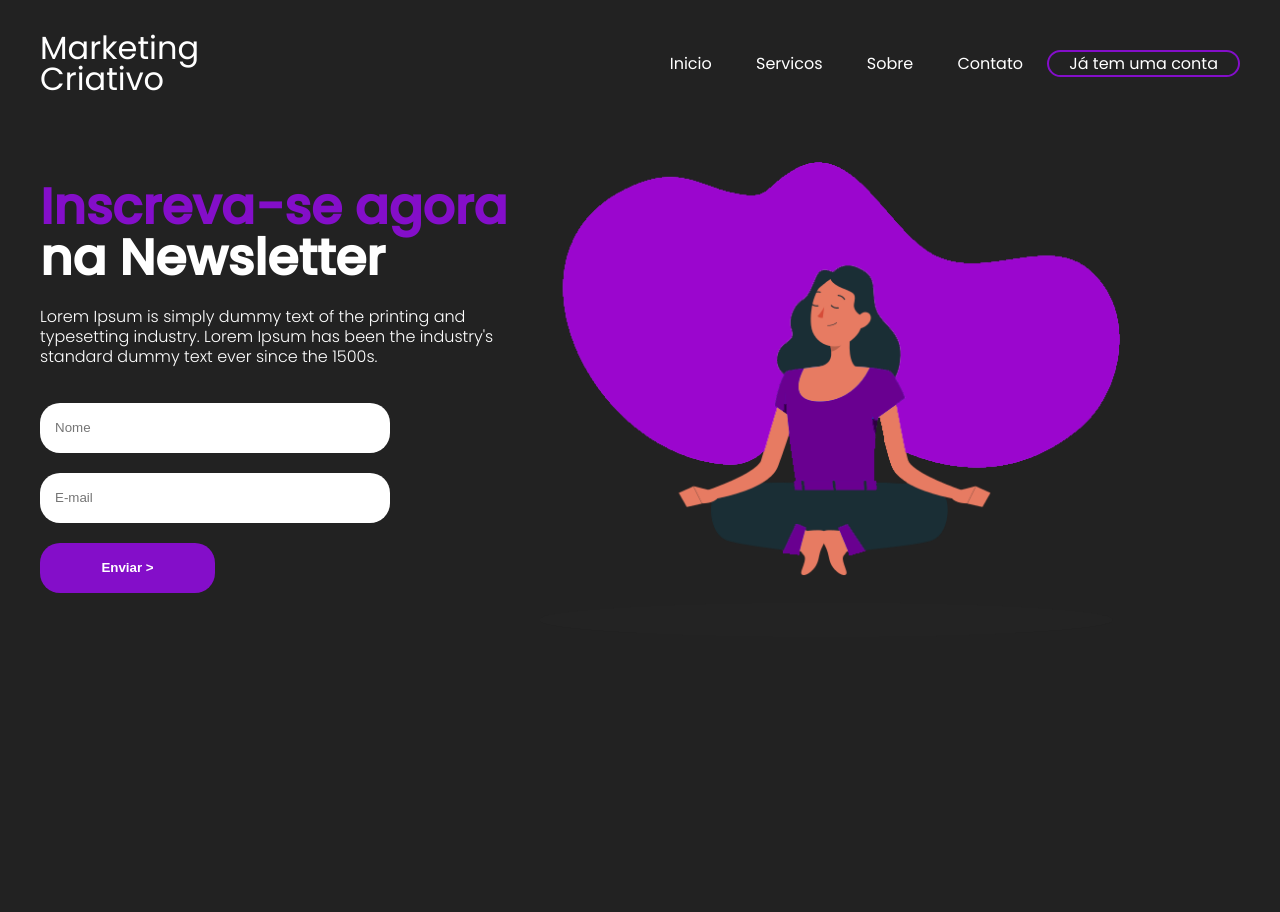
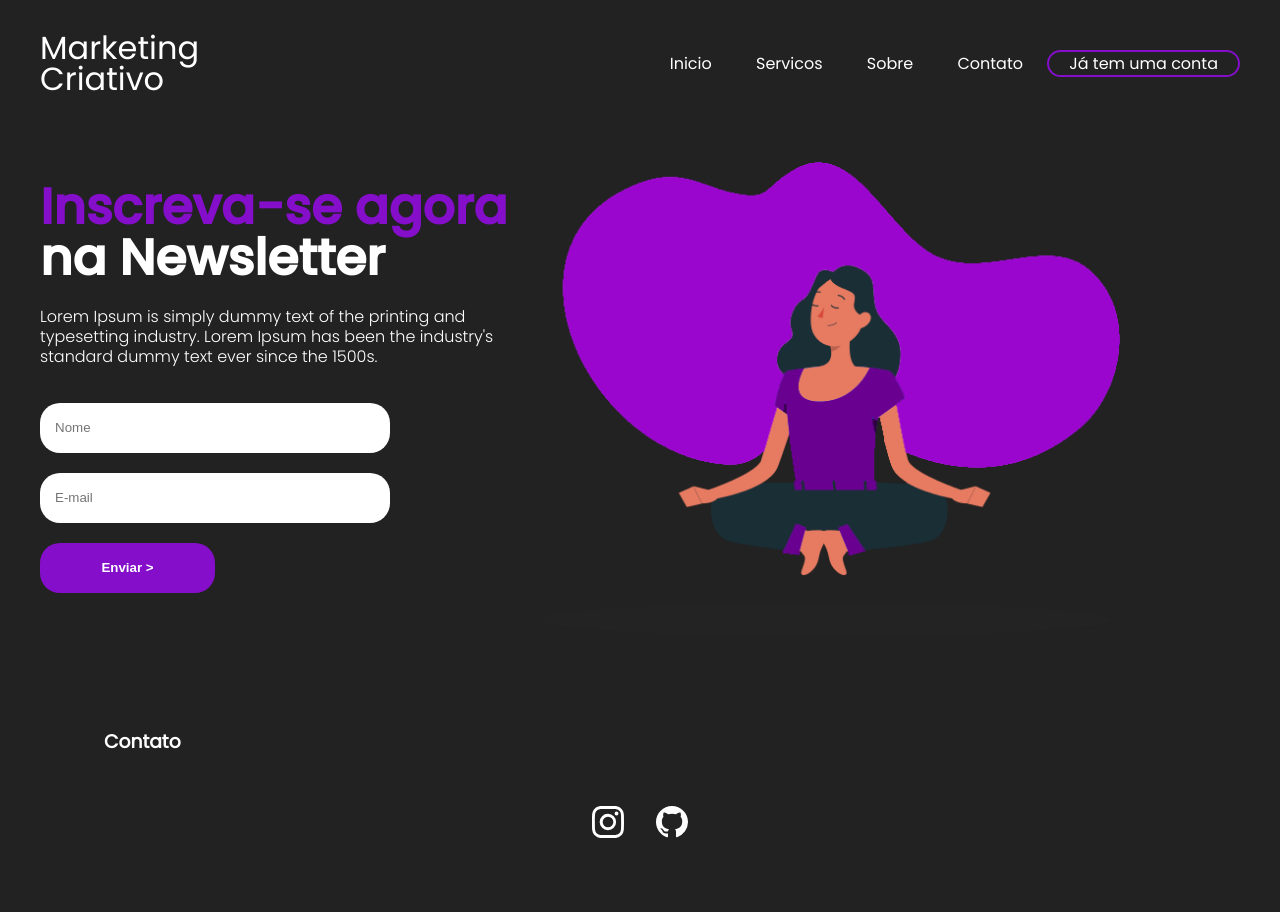
Before and after one commit to felipeloppes/FRONT-END, a plain HTML site: page Page/index.html in a window 1280 px wide. Before the commit the page ends 800 px from the top, so only its background shows below. Drawn offline with Linux system fonts and the light colour scheme.

Commit message:
adicionando rodapé

```diff
--- a/Page/index.html
+++ b/Page/index.html
@@ -7,6 +7,8 @@
     <link rel="stylesheet" href="/Page/styles/style.css">
     <link rel="stylesheet" href="/Page/styles/fonts.css">
     <link rel="stylesheet" href="/Page/styles/media.css">
+    <!-- Utilizo o "defer" para garantir que o Javascript vai ser carregado por ultimo -->
+    <script src="/Page/components/js/scripts.js" defer></script>
     <title>Landing Page</title>
 </head>
 <body>
@@ -53,5 +55,27 @@
                 </article>
         </main>
 
+            <!--Vou utilizar o elemento <footer> para representar o rodapé da página
+                Vou usar um id para idenficá-lo -->
+        <footer id="contact">
+            <h3 class="title">Contato</h2>
+            <!--Vou usar a div para agrupar todos os elementos -->
+            <div>
+            <!--Vou usar Bootstrap icon e procurar por instagram -> copio codigo com svg -> posso alterar tamanho e cor, isso tudo dentro de um "a" -->
+            <a href="https://www.instagram.com/unitrampo.br" title="Instagram" target="_blank">
+                <svg xmlns="http://www.w3.org/2000/svg" width="32" height="32" fill="#fff" class="bi bi-instagram" viewBox="0 0 16 16">
+                    <path d="M8 0C5.829 0 5.556.01 4.703.048 3.85.088 3.269.222 2.76.42a3.9 3.9 0 0 0-1.417.923A3.9 3.9 0 0 0 .42 2.76C.222 3.268.087 3.85.048 4.7.01 5.555 0 5.827 0 8.001c0 2.172.01 2.444.048 3.297.04.852.174 1.433.372 1.942.205.526.478.972.923 1.417.444.445.89.719 1.416.923.51.198 1.09.333 1.942.372C5.555 15.99 5.827 16 8 16s2.444-.01 3.298-.048c.851-.04 1.434-.174 1.943-.372a3.9 3.9 0 0 0 1.416-.923c.445-.445.718-.891.923-1.417.197-.509.332-1.09.372-1.942C15.99 10.445 16 10.173 16 8s-.01-2.445-.048-3.299c-.04-.851-.175-1.433-.372-1.941a3.9 3.9 0 0 0-.923-1.417A3.9 3.9 0 0 0 13.24.42c-.51-.198-1.092-.333-1.943-.372C10.443.01 10.172 0 7.998 0zm-.717 1.442h.718c2.136 0 2.389.007 3.232.046.78.035 1.204.166 1.486.275.373.145.64.319.92.599s.453.546.598.92c.11.281.24.705.275 1.485.039.843.047 1.096.047 3.231s-.008 2.389-.047 3.232c-.035.78-.166 1.203-.275 1.485a2.5 2.5 0 0 1-.599.919c-.28.28-.546.453-.92.598-.28.11-.704.24-1.485.276-.843.038-1.096.047-3.232.047s-2.39-.009-3.233-.047c-.78-.036-1.203-.166-1.485-.276a2.5 2.5 0 0 1-.92-.598 2.5 2.5 0 0 1-.6-.92c-.109-.281-.24-.705-.275-1.485-.038-.843-.046-1.096-.046-3.233s.008-2.388.046-3.231c.036-.78.166-1.204.276-1.486.145-.373.319-.64.599-.92s.546-.453.92-.598c.282-.11.705-.24 1.485-.276.738-.034 1.024-.044 2.515-.045zm4.988 1.328a.96.96 0 1 0 0 1.92.96.96 0 0 0 0-1.92m-4.27 1.122a4.109 4.109 0 1 0 0 8.217 4.109 4.109 0 0 0 0-8.217m0 1.441a2.667 2.667 0 1 1 0 5.334 2.667 2.667 0 0 1 0-5.334"/>
+                  </svg>
+            </a>
+
+            <a href="https://github.com/felipeloppes/FRONT-END" title="GitHub" target="_blank">
+                <svg xmlns="http://www.w3.org/2000/svg" width="32" height="32" fill="#fff" class="bi bi-github" viewBox="0 0 16 16">
+                    <path d="M8 0C3.58 0 0 3.58 0 8c0 3.54 2.29 6.53 5.47 7.59.4.07.55-.17.55-.38 0-.19-.01-.82-.01-1.49-2.01.37-2.53-.49-2.69-.94-.09-.23-.48-.94-.82-1.13-.28-.15-.68-.52-.01-.53.63-.01 1.08.58 1.23.82.72 1.21 1.87.87 2.33.66.07-.52.28-.87.51-1.07-1.78-.2-3.64-.89-3.64-3.95 0-.87.31-1.59.82-2.15-.08-.2-.36-1.02.08-2.12 0 0 .67-.21 2.2.82.64-.18 1.32-.27 2-.27s1.36.09 2 .27c1.53-1.04 2.2-.82 2.2-.82.44 1.1.16 1.92.08 2.12.51.56.82 1.27.82 2.15 0 3.07-1.87 3.75-3.65 3.95.29.25.54.73.54 1.48 0 1.07-.01 1.93-.01 2.2 0 .21.15.46.55.38A8.01 8.01 0 0 0 16 8c0-4.42-3.58-8-8-8"/>
+                  </svg>
+            </a>
+            </div>
+
+        </footer>
+
 </body>
 </html>
--- a/Page/styles/base.css
+++ b/Page/styles/base.css
@@ -74,3 +74,21 @@ h1 {
     /* Deixar fonte mais fina */
     font-weight: 200;
 }
+
+/* Estilos para o elemento footer */
+footer {
+    /* Adicionar um espaçamento entre o elemento e as bordas */
+    padding: 4rem;
+    display: flex;
+    flex-direction: column;
+    gap: 2rem; /* Define o espaçamento entre os elementos filhos */
+}
+
+/* Estilos para os elementos filhos diretos do footer */
+footer > div {
+    /* Estilos para os elementos div dentro do footer */
+    display: flex; /* Define que os elementos serão exibidos em linha */
+    justify-content: center; /* Alinha os elementos horizontalmente no centro */
+    gap: 2rem; /* Define o espaçamento entre os elementos filhos */
+    flex-wrap: wrap; /* Define que os elementos podem quebrar linha conforme necessário */
+}
```
Also changed, not shown: Page/components/js/scripts.js (added).
